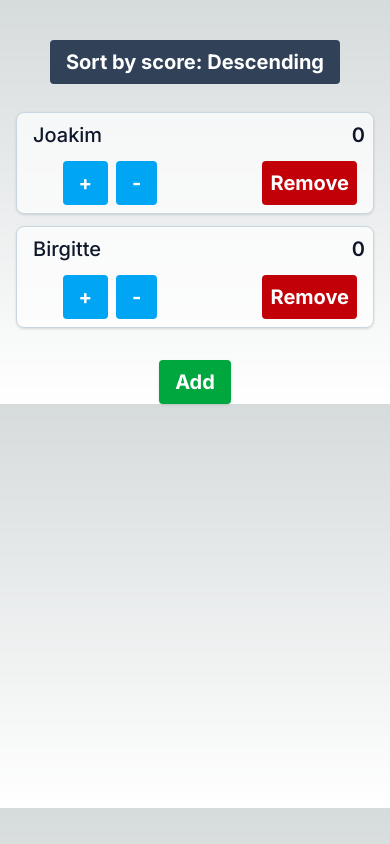
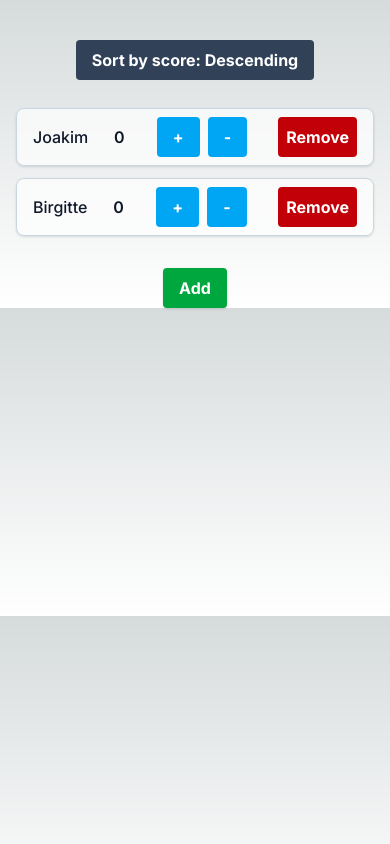
Before and after one commit to MikAoJk/scoreboard, a Next.js app: page / in a window 390 px wide. Built offline with nearby package versions, Linux system fonts and the light colour scheme.

Commit message:
Revert "Change main className for responsive text sizes"

```diff
--- a/src/app/page.tsx
+++ b/src/app/page.tsx
@@ -3,7 +3,7 @@ import ScoreBoard from "@/components/ScoreBoard";
 
 export default function Home() {
     return (
-        <main className="text-xl md:text-base">
+        <main className="text:7xl md:text:6xl">
             <ScoreBoard/>
         </main>
     );
--- a/src/components/AddplayerModal.tsx
+++ b/src/components/AddplayerModal.tsx
@@ -36,17 +36,17 @@ const AddPlayerModal = (addPlayerModalProps: AddPlayerModalProps) => {
         <form onSubmit={submitHandler}>
             <dialog
                 className="fixed left-0 top-0 w-full h-full bg-black bg-opacity-50 z-50 overflow-auto backdrop-blur flex justify-center items-center">
-                <div className="m-auto w-full max-w-[calc(100%-2rem)] rounded-lg bg-white p-4 text-slate-900 shadow-lg md:w-auto md:p-8 dark:bg-slate-800 dark:text-slate-100">
+                <div className="m-auto rounded-lg bg-white p-8 text-slate-900 shadow-lg dark:bg-slate-800 dark:text-slate-100">
                     <div className="flex flex-col items-center">
                         <div>
                             <label className="font-medium">Name</label>
                             <input type="text" pattern="^[^0-9]+$" value={enteredPlayerName}
-                                   onChange={addNewPlayerChangeHandler} className="mt-4 w-full min-w-0 rounded border border-slate-300 bg-white px-2 py-1 text-slate-900 md:ml-4 md:w-auto dark:border-slate-600 dark:bg-slate-100"/>
+                                   onChange={addNewPlayerChangeHandler} className="ml-4 mt-4 rounded border border-slate-300 bg-white px-2 py-1 text-slate-900 dark:border-slate-600 dark:bg-slate-100"/>
                         </div>
                     </div>
-                    <div className="flex flex-wrap justify-between gap-2 md:block">
+                    <div>
                         <button onClick={addPlayerModalProps.onCancel} type="button"
-                                className="mt-2 rounded bg-yellow-400 px-2 py-1 font-medium text-slate-900 md:mr-20">Cancel
+                                className="mr-20 mt-2 rounded bg-yellow-400 px-2 py-1 font-medium text-slate-900">Cancel
                         </button>
                         <button type="submit" className="rounded bg-green-600 px-2 py-1 font-medium text-white">Add</button>
                     </div>
--- a/src/components/Player.tsx
+++ b/src/components/Player.tsx
@@ -24,12 +24,12 @@ const Player = (playerProps: PlayerProps) => {
     }
 
     return (
-        <ul className="mt-3 grid grid-cols-2 items-center gap-y-3 rounded-lg border border-slate-300 bg-white/70 px-2 py-2 shadow-sm md:flex dark:border-slate-700 dark:bg-slate-900/70">
-            <li className="ml-2 min-w-0 break-words text-left font-medium text-slate-900 md:w-1/6 dark:text-slate-100">{playerProps.playerData.name}</li>
-            <li className="min-w-0 break-words text-right font-semibold text-slate-900 md:w-1/5 md:text-center dark:text-slate-100">{playerProps.playerData.score}</li>
-            <li className="md:w-1/3"><ChangePlayerScore onAddChangePlayerScore={addPlayerScoreHandler}
+        <ul className="mt-3 flex items-center rounded-lg border border-slate-300 bg-white/70 px-2 py-2 shadow-sm dark:border-slate-700 dark:bg-slate-900/70">
+            <li className="ml-2 w-1/6 text-left font-medium text-slate-900 dark:text-slate-100">{playerProps.playerData.name}</li>
+            <li className="w-1/5 font-semibold text-slate-900 dark:text-slate-100">{playerProps.playerData.score}</li>
+            <li className="w-1/3"><ChangePlayerScore onAddChangePlayerScore={addPlayerScoreHandler}
                                                      onSubstractChangePlayerScore={substractPlayerScoreHandler}/></li>
-            <li className="text-right mr-2 md:w-1/3">
+            <li className="w-1/3 text-right mr-2">
                 <button onClick={onSaveRemovePlayerHandler} type="button" className="rounded bg-red-700 px-2 py-2 font-bold text-white">Remove
                 </button>
             </li>
--- a/src/components/PlayerScoreModal.tsx
+++ b/src/components/PlayerScoreModal.tsx
@@ -30,17 +30,17 @@ const PlayerScoreModal = (playerScoreModalProps: PlayerScoreModalProps) => {
         <form onSubmit={submitHandler}>
             <dialog
                 className="fixed left-0 top-0 w-full h-full bg-black bg-opacity-50 z-50 overflow-auto backdrop-blur flex justify-center items-center">
-                <div className="m-auto w-full max-w-[calc(100%-2rem)] rounded-lg bg-white p-4 text-slate-900 shadow-lg md:w-auto md:p-8 dark:bg-slate-800 dark:text-slate-100">
+                <div className="m-auto rounded-lg bg-white p-8 text-slate-900 shadow-lg dark:bg-slate-800 dark:text-slate-100">
                     <div className="flex flex-col items-center">
                         <label className="font-medium">{playerScoreModalProps.arithmeticSign.toLocaleString()}</label>
-                        <div className="w-full md:w-auto">
+                        <div>
                             <input type="number" value={enteredPlayerScore} step="1" onChange={playerScoreChangeHandler}
-                                   className="mt-4 w-full min-w-0 rounded border border-slate-300 bg-white px-2 py-1 text-slate-900 md:ml-4 md:w-auto dark:border-slate-600 dark:bg-slate-100"/>
+                                   className="ml-4 mt-4 rounded border border-slate-300 bg-white px-2 py-1 text-slate-900 dark:border-slate-600 dark:bg-slate-100"/>
                         </div>
                     </div>
-                    <div className="flex flex-wrap justify-between gap-2 md:block">
+                    <div>
                         <button onClick={playerScoreModalProps.onCancel} type="button"
-                                className="mt-2 rounded bg-yellow-400 px-2 py-1 font-medium text-slate-900 md:mr-20">Cancel
+                                className="mr-20 mt-2 rounded bg-yellow-400 px-2 py-1 font-medium text-slate-900">Cancel
                         </button>
                         <button type="submit" className="mt-4 rounded bg-green-600 px-2 py-1 font-medium text-white">Update</button>
                     </div>
```
